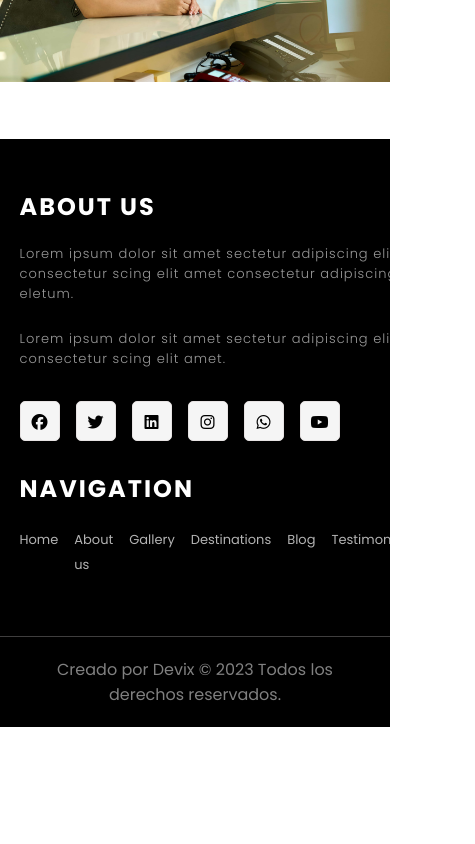
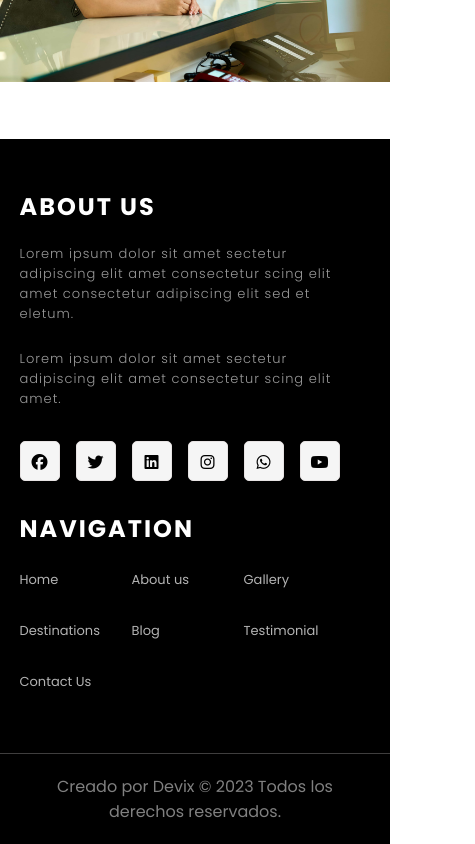
Before and after one commit to frako23/adventure-travels, a React (Vite) app: page / in a window 390 px wide. Shown: the part 1511-2355 px from the top of the page, 475 px wide, since content can reach past the window. Before the commit the page ends 2238 px from the top, so only its background shows below. Built offline with nearby package versions, Linux system fonts and the light colour scheme.

Commit message:
se terminan los ajustes responsive

```diff
--- a/package.json
+++ b/package.json
@@ -7,7 +7,8 @@
     "dev": "vite",
     "build": "vite build",
     "lint": "eslint . --ext js,jsx --report-unused-disable-directives --max-warnings 0",
-    "preview": "vite preview"
+    "preview": "vite preview",
+    "host": "vite --host"
   },
   "dependencies": {
     "react": "^18.2.0",
--- a/src/index.css
+++ b/src/index.css
@@ -146,7 +146,7 @@ header .text {
 
 
   .logo img {
-    height: 6rem;
+    height: 4.5rem;
   }
   nav ul {
     display: block;
@@ -575,6 +575,13 @@ footer .primary-btn {
   footer .grid {
     grid: unset;
   }
+  .box {
+    width: 20rem;
+  }
+  .navigation{
+    display: grid;
+    grid-template-columns: repeat(3, 1fr);
+  }
 }
 
 @media screen and (max-width: 768px) {
```
